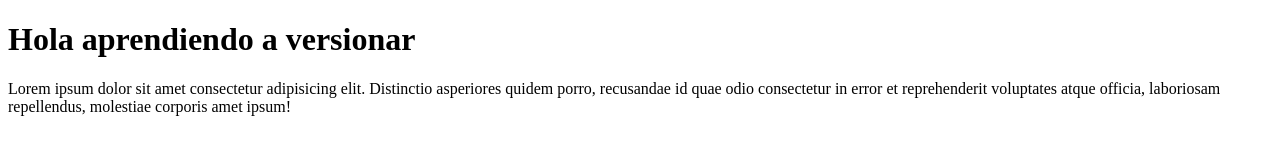
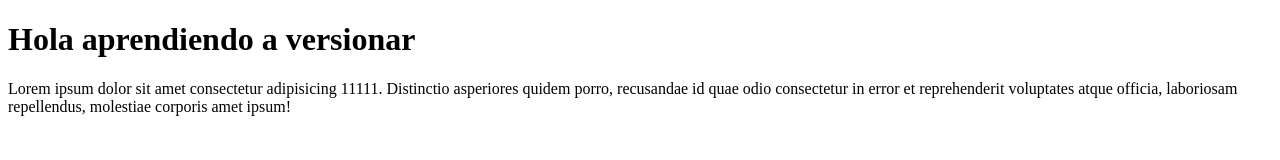
Before and after one commit to Oscarlop/Git, a plain HTML site: page index.html in a window 1280 px wide. Drawn offline with Linux system fonts and the light colour scheme.

Commit message:
Agregamos unos en la mitad

```diff
--- a/index.html
+++ b/index.html
@@ -8,6 +8,6 @@
 </head>
 <body>
     <h1>Hola aprendiendo a versionar</h1>
-    <p>Lorem ipsum dolor sit amet consectetur adipisicing elit. Distinctio asperiores quidem porro, recusandae id quae odio consectetur in error et reprehenderit voluptates atque officia, laboriosam repellendus, molestiae corporis amet ipsum!</p>
+    <p>Lorem ipsum dolor sit amet consectetur adipisicing 11111. Distinctio asperiores quidem porro, recusandae id quae odio consectetur in error et reprehenderit voluptates atque officia, laboriosam repellendus, molestiae corporis amet ipsum!</p>
 </body>
 </html>
```
